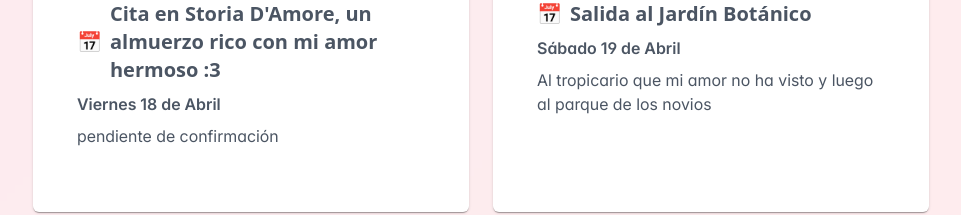
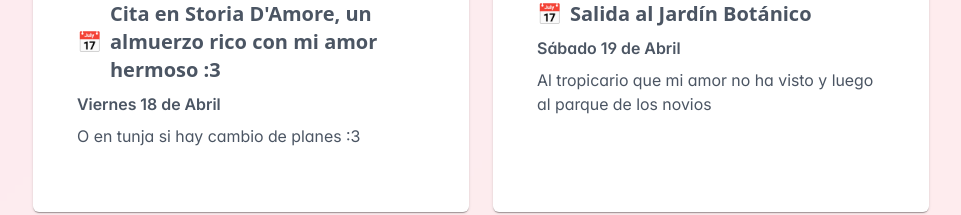
Before and after one commit to jdsalasca/my-love, a React (Vite) app: page / in a window 1280 px wide. Shown: the part 1520-1735 px from the top of the page, without its empty margins (159-1120 px from the left). Built offline with nearby package versions, Linux system fonts and the light colour scheme.

Commit message:
feat(details) improving general details

```diff
--- a/src/locales/es.ts
+++ b/src/locales/es.ts
@@ -49,7 +49,7 @@
       {
         title: "Cita en Storia D'Amore, un almuerzo rico con mi amor hermoso :3",
         date: "Viernes 18 de Abril",
-        description: "pendiente de confirmación"
+        description: "O en tunja si hay cambio de planes :3 "
       },
       {
         title: "Salida al Jardín Botánico",
```
